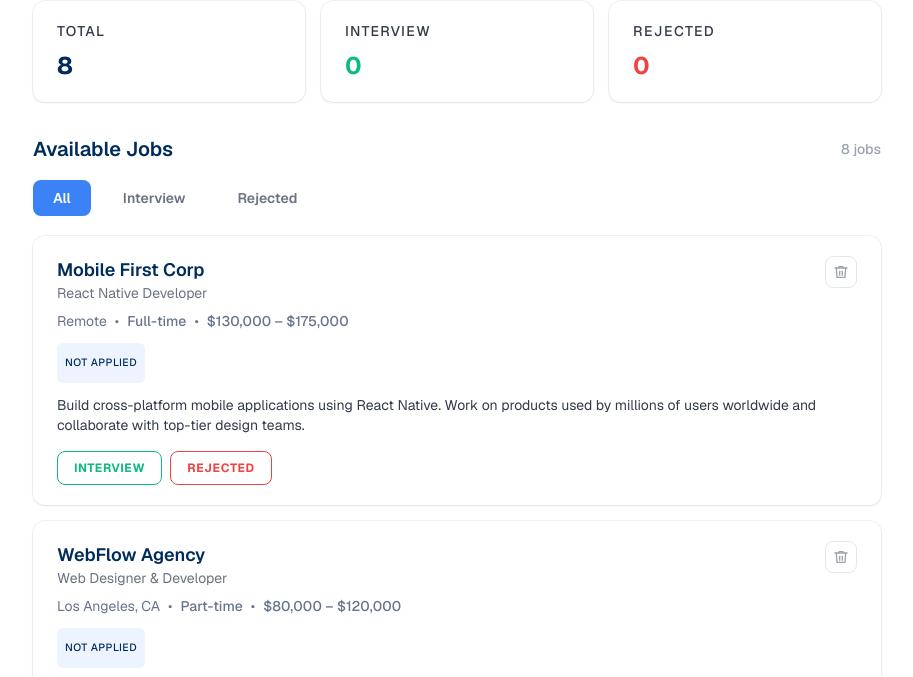
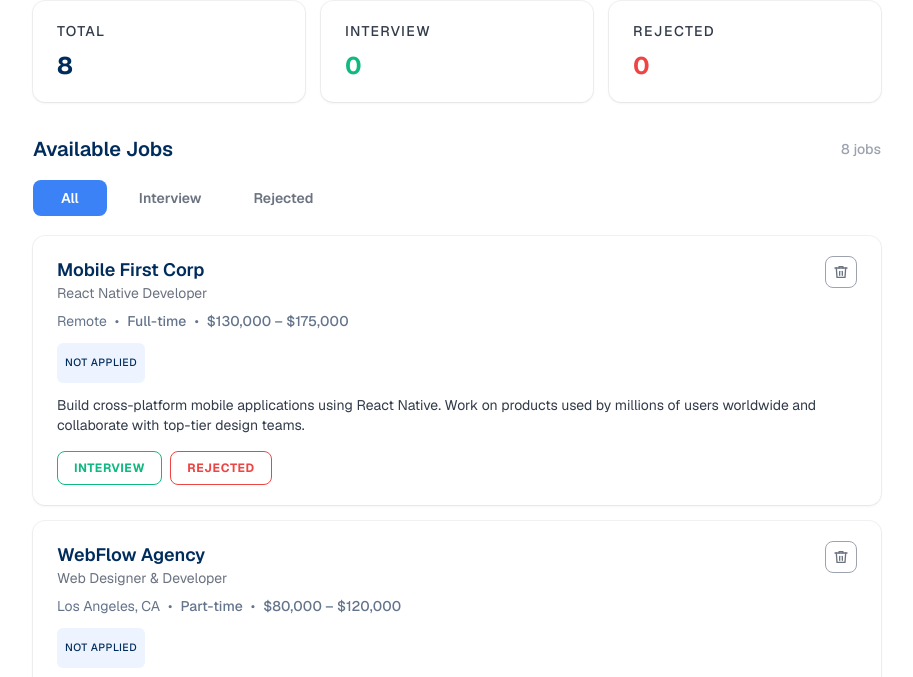
Before and after one commit to Mithila-Das/job-application-tracker, a plain HTML site: page index.html in a window 1280 px wide. Shown: the part 99-776 px from the top of the page, without its empty margins (183-1096 px from the left). Drawn offline with nearby package versions, Linux system fonts and the light colour scheme.

Commit message:
changed button padding a bit and updated the color of delete button

```diff
--- a/index.html
+++ b/index.html
@@ -79,7 +79,7 @@
       </div>
       <div class="flex gap-3 mb-5">
         <button
-          class="tab-btn px-5 py-2 rounded-lg text-sm font-semibold transition"
+          class="tab-btn px-7 py-2 rounded-lg text-sm font-semibold transition"
           data-tab="all"
         >
           All
--- a/script.js
+++ b/script.js
@@ -197,7 +197,7 @@
         </div>
         <button data-delete="${job.id}"
   class="w-8 h-8 flex items-center justify-center rounded-lg
-         border border-gray-200 text-gray-400"
+         border border-gray-400 text-gray-500"
   title="Delete job">
 
   <svg xmlns="http://www.w3.org/2000/svg"
```
